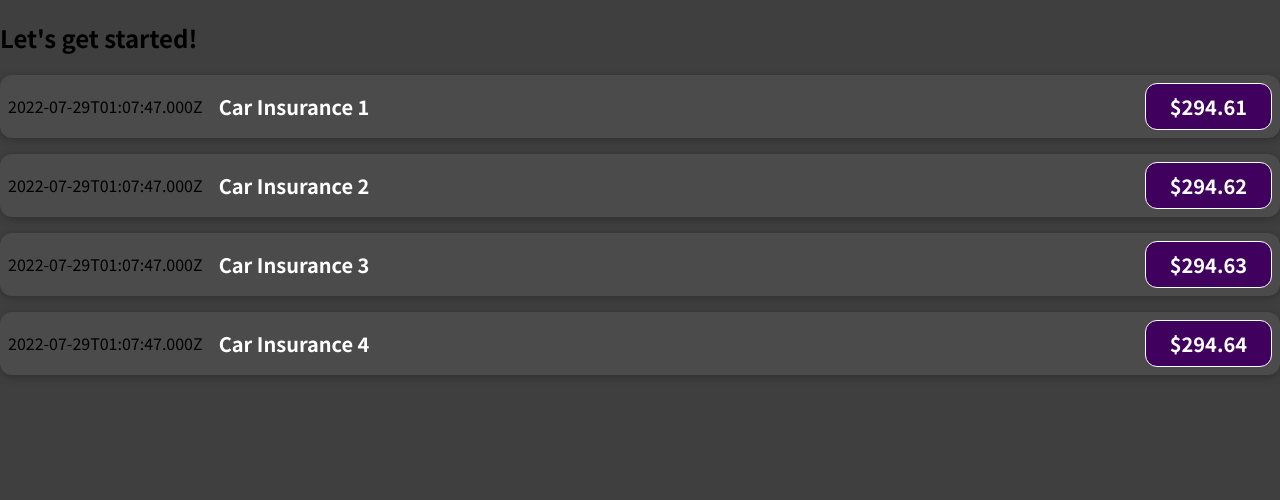
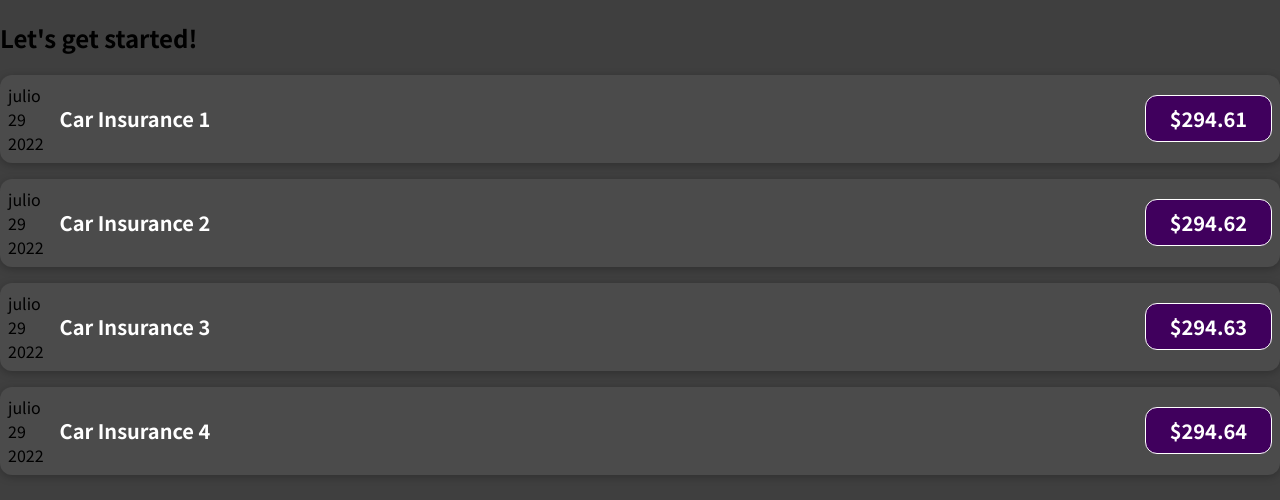
Before and after one commit to carehs12/react-course, a JavaScript app: page / in a window 1280 px wide. Shown: the top 500 px of the page. Built offline with nearby package versions, Linux system fonts and the light colour scheme.

Commit message:
feat: added JS logic to format date in ExpenseItem

```diff
--- a/src/components/ExpenseItem.js
+++ b/src/components/ExpenseItem.js
@@ -1,9 +1,17 @@
 import "./ExpenseItem.css";
 
 function ExpenseItem(props) {
+   const month = props.date.toLocaleString('es-GT', {month: 'long'});
+   const day = props.date.toLocaleString('es-GT', {day: '2-digit'});
+   const year = props.date.getFullYear();
+
    return (
       <div className="expense-item">
-         <div>{props.date.toISOString()}</div>
+         <div>
+            <div>{month}</div>
+            <div>{day}</div>
+            <div>{year}</div>
+         </div>
          <div className="expense-item__description">
             <h2>{props.title}</h2>
             <div className="expense-item__price">${props.amount}</div>
```
